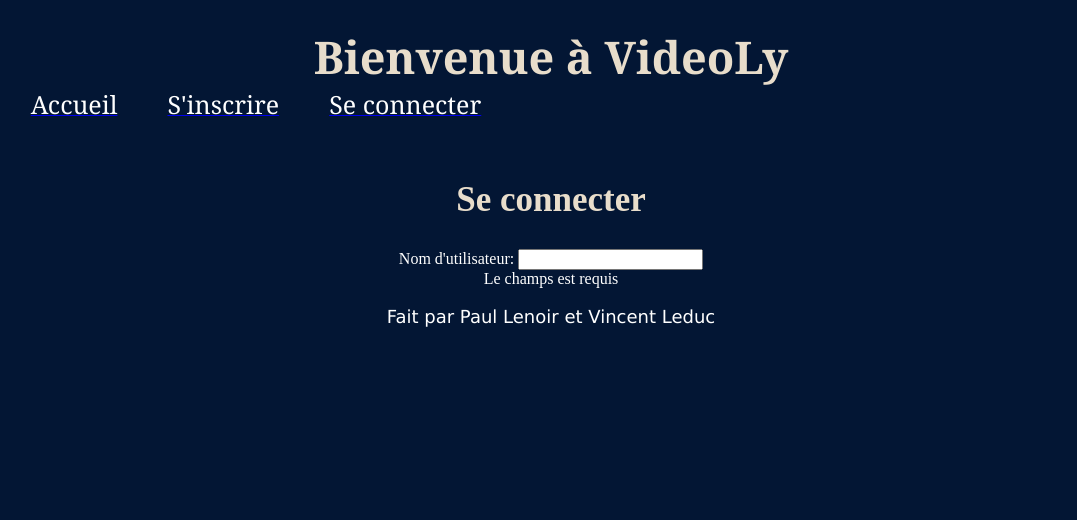
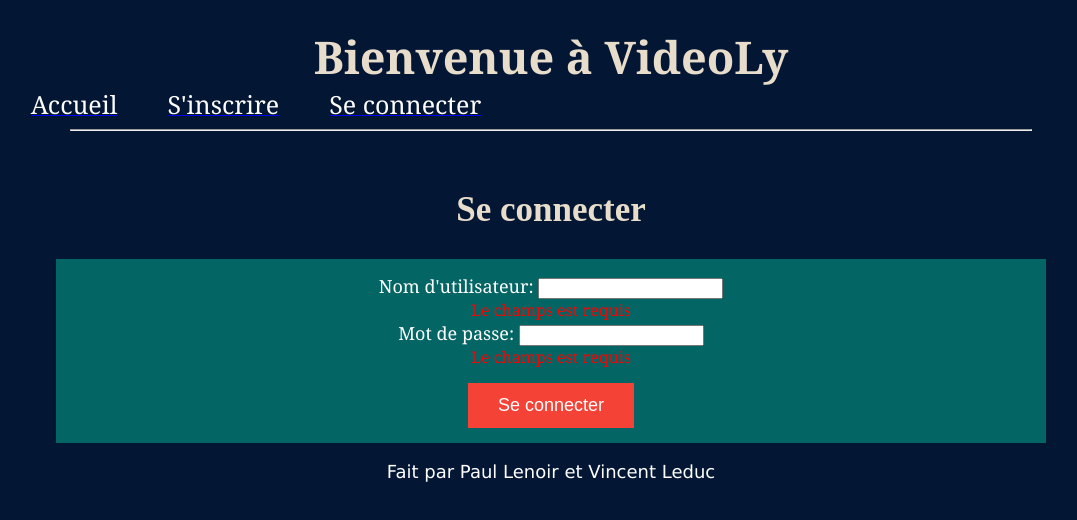
Before and after one commit to paullenoir/TP2-part-2, a Vue app: page /login in a window 1280 px wide. Shown: the top 520 px of the page, without its empty margins (89-1166 px from the left). Built offline with nearby package versions, Linux system fonts and the light colour scheme.

Commit message:
validation log in

```diff
--- a/src/App.vue
+++ b/src/App.vue
@@ -6,6 +6,7 @@
       <router-link to="/signup"><span class="lienNav">S'inscrire</span></router-link>
       <router-link to="/login"><span class="lienNav">Se connecter</span></router-link>
     </nav>
+    <hr>
     <router-view/>
     <footer>
       <p>Fait par Paul Lenoir et Vincent Leduc</p>
@@ -62,6 +63,11 @@
     font-size: 25px;
     color: #E8DDCB;
     font-family: cursive;
+  }
+
+  hr{
+    width:75%;
+    color: white;
   }
 
   p{
@@ -227,7 +233,7 @@
   }
 
   #lien{
-    background-color: #f44336; /* Green */
+    background-color: #f44336;
     border: none;
     color: white;
     padding: 12px 30px;
@@ -235,11 +241,16 @@
     text-decoration: none;
     display: inline-block;
     font-size: 18px;
+    margin-top: 15px;
   }
 
-                                      /* SIGN UP */
-  #inscriptionPage{
+                                      /* SIGN UP */ /* LOG IN */
+  #inscriptionPage, #connectionSection{
     background-color: rgb(3,101,100);
+    padding: 15px;
+    width:75%;
+    margin-left: auto;
+    margin-right: auto;
   }
 
   #sectionFormulaireInscription{
@@ -263,5 +274,16 @@
     margin-right: 50%;
   }
 
+                              /* LOG IN */
+  #connectionSection label{
+    color: white;
+    font-family: Cambria, Cochin, Georgia, Times, 'Times New Roman', serif;
+    font-size: 18px;
+  }
 
+  #connectionSection .error{
+    color:red;
+    font-size: 16px;
+    font-family: Cambria, Cochin, Georgia, Times, 'Times New Roman', serif;
+  }
 </style>
--- a/src/views/LogIn.vue
+++ b/src/views/LogIn.vue
@@ -1,14 +1,27 @@
 <template>
     <div>
         <h2>Se connecter</h2>
-        <div>
+        <div id="connectionSection">
             <div class="form-group" :class="{ 'form-group--error': $v.name.$error }">
                 <label class="form__label">Nom d'utilisateur: </label>
                 <input class="form__input" v-model.trim="$v.name.$model"/>
+                <div class="error" v-if="!$v.name.required">Le champs est requis</div>
+                <div class="error" v-if="!$v.name.minLength">Nom d'utilisateur doit avoir plus de {{$v.name.$params.minLength.min}} lettres.</div>
+                <div class="error" v-if="!$v.name.maxLength">Nom d'utilisateur doit avoir moins de {{$v.name.$params.maxLength.max}} lettres.</div>
             </div>
-            <div class="error" v-if="!$v.name.required">Le champs est requis</div>
-            <div class="error" v-if="!$v.name.minLength">Nom d'utilisateur doit avoir plus de {{$v.name.$params.minLength.min}} lettres.</div>
-            <div class="error" v-if="!$v.name.maxLength">Nom d'utilisateur doit avoir moins de {{$v.name.$params.maxLength.max}} lettres.</div>
+
+
+            <div class="form-group" :class="{ 'form-group--error': $v.password.$error }">
+                <label class="form__label">Mot de passe: </label>
+                <input class="form__input" v-model.trim="$v.password.$model"/>
+            </div>
+            <div class="error" v-if="!$v.password.required">Le champs est requis</div>
+            <div class="error" v-if="!$v.password.maxLength">Nom mot de passe doit avoir moins de {{$v.password.$params.maxLength.max}} lettres.</div>
+
+            <button id="lien" class="button" type="submit" :disabled="submitStatus === 'PENDING'">Se connecter</button>
+            <p class="typo__p" v-if="submitStatus === 'OK'">Vous êtes connecté</p>
+            <p class="typo__p" v-if="submitStatus === 'ERROR'">Slp, remplir le champs correctement</p>
+            <p class="typo__p" v-if="submitStatus === 'PENDING'">Envoi...</p>
         </div>
     </div>
 </template>
@@ -19,14 +32,34 @@
     export default {
         data() {
             return {
-            name: ''
+            name: '',
+            password:"",
+            submitStatus: null
             }
         },
         validations: {
             name: {
-            required,
-            minLength: minLength(4),
-            maxLength: maxLength(50)
+                required,
+                minLength: minLength(4),
+                maxLength: maxLength(50)
+            },
+            password: {
+                required,
+                maxLength: maxLength(50)
+            }
+        },
+        submit() {
+            console.log('submit!')
+            this.$v.$touch()
+            if (this.$v.$invalid) {
+                this.submitStatus = 'ERROR'
+            }
+            else {
+                // do your submit logic here
+                this.submitStatus = 'PENDING'
+                setTimeout(() => {
+                this.submitStatus = 'OK'
+                }, 500)
             }
         }
     }
```
Also changed, not shown: 1 other file (tests, documents, lock files or other folders).
